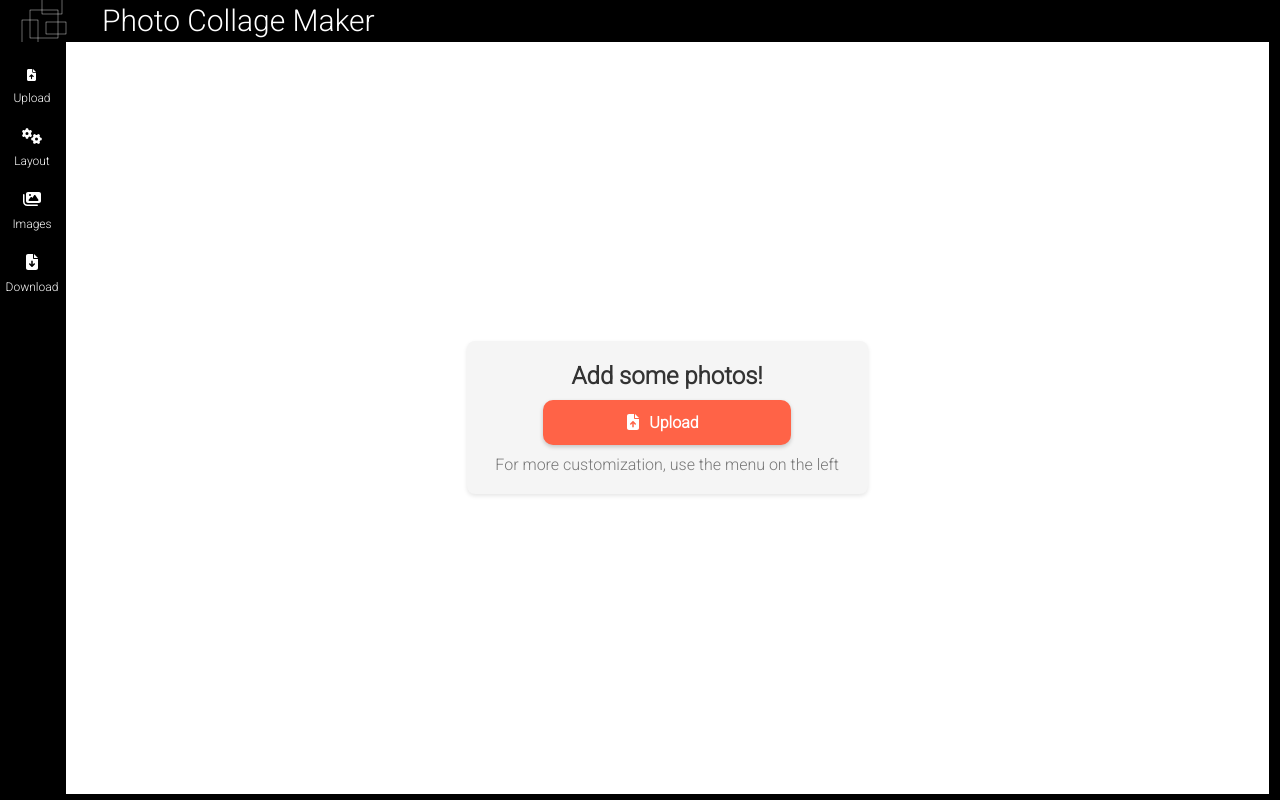
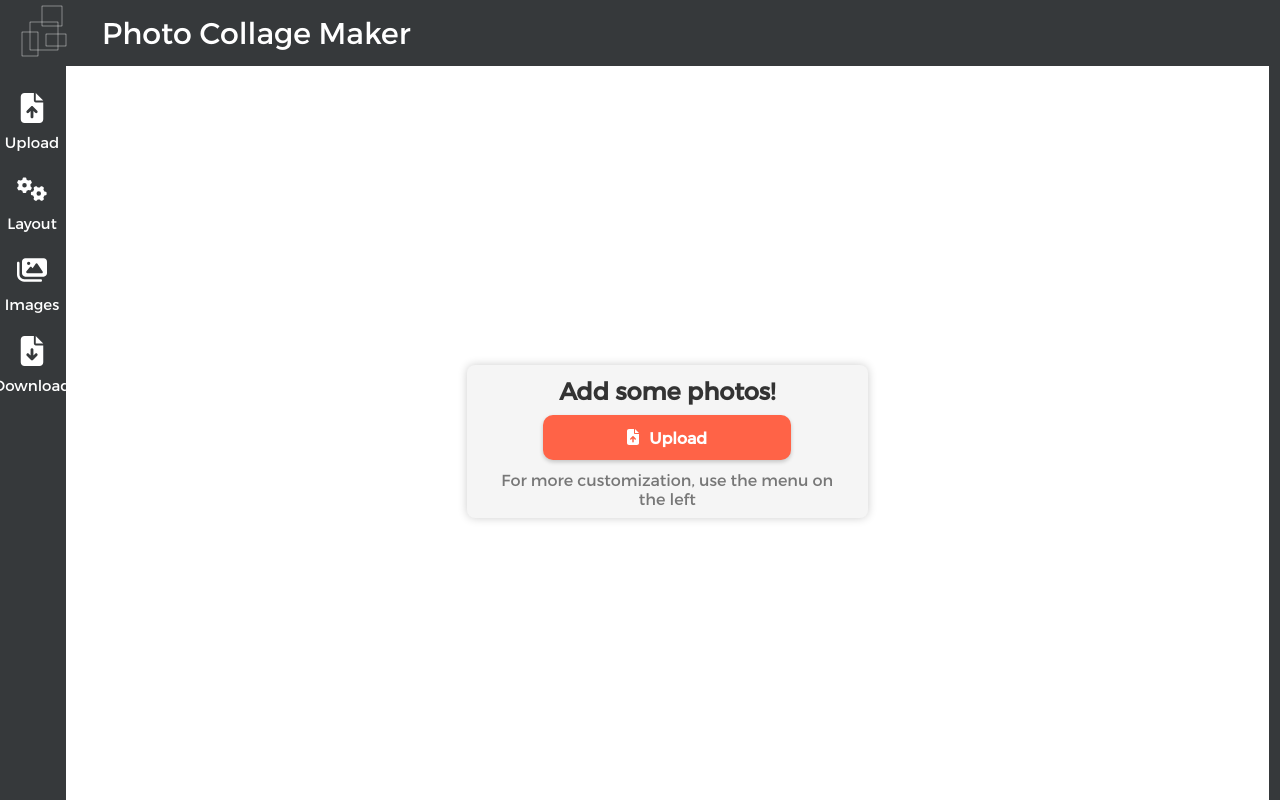
Before and after one commit to JahsiasWhite/collage-maker, a React (Create React App) app: page / in a window 1280 px wide. Built offline with nearby package versions, Linux system fonts and the light colour scheme.

Commit message:
New font and colors !

```diff
--- a/src/App.css
+++ b/src/App.css
@@ -2,13 +2,12 @@
 @import url('https://fonts.googleapis.com/css2?family=Roboto:wght@300&display=swap');
 
 :root {
-  --background-color: black;
+  --background-color: #36393b;
   /* --background-color: rgb(53, 51, 51); */
-  --secondary-color: white;
+  --secondary-color: white; /* Text color */
 
   --border-size: 0.2vh;
-  --header-height: 5vh;
-  /* --menu-border-width: 0.2vw; */
+  --header-height: 8vh;
   --menu-width: 5vw;
 }
 
@@ -30,7 +29,12 @@ body {
   flex-direction: column; /* Arrange children in a column */
   align-items: center; /* Center children horizontally */
 
-  font-family: 'Roboto', sans-serif;
+  font-family: 'TrueDreamRegular', sans-serif;
+}
+
+@font-face {
+  font-family: 'TrueDreamRegular';
+  src: url('./styles/Trueno-wml2.otf');
 }
 
 /* img {
--- a/src/components/CollageExporter.js
+++ b/src/components/CollageExporter.js
@@ -56,7 +56,7 @@ const CollageExporter = () => {
     //   <button onClick={handleExport}>Export Collage</button>
     // </div>
     <div className={styles.menuButton} onClick={handleExport}>
-      <FontAwesomeIcon icon={faFileArrowDown} />
+      <FontAwesomeIcon className={styles.icon} icon={faFileArrowDown} />
       <div className={styles.menuLabel}>Download</div>
     </div>
   );
--- a/src/components/CollageImages.js
+++ b/src/components/CollageImages.js
@@ -17,7 +17,7 @@ const CollageImages = ({ onToggle }) => {
       className={` ${styles.menuButton} ${imagesClicked ? styles.open : ''}`}
       onClick={handleClick}
     >
-      <FontAwesomeIcon icon={faImages} />
+      <FontAwesomeIcon className={styles.icon} icon={faImages} />
       <div className={styles.menuLabel}>Images</div>
     </div>
   );
--- a/src/components/CollageLayout.js
+++ b/src/components/CollageLayout.js
@@ -19,7 +19,7 @@ const CollageEditor = ({ onToggle }) => {
       className={` ${styles.menuButton} ${layoutClicked ? styles.open : ''}`}
       onClick={handleClick}
     >
-      <FontAwesomeIcon icon={faGears} />
+      <FontAwesomeIcon className={styles.icon} icon={faGears} />
       <div className={styles.menuLabel}>Layout</div>
     </div>
   );
--- a/src/components/ImageUpload.js
+++ b/src/components/ImageUpload.js
@@ -39,7 +39,7 @@ const ImageUpload = ({ onImageUpload }) => {
   return (
     <div className={styles.menuButton}>
       <label htmlFor="file-upload" className={styles.menuLabel}>
-        <FontAwesomeIcon icon={faFileArrowUp} />
+        <FontAwesomeIcon className={styles.icon} icon={faFileArrowUp} />
         <div className={styles.menuLabel}>Upload</div>
       </label>
       <input
--- a/src/styles/MainUploader.module.css
+++ b/src/styles/MainUploader.module.css
@@ -12,7 +12,7 @@
   background-color: #f5f5f5;
   /* border: 2px solid #ddd; */
   border-radius: 8px;
-  box-shadow: 0px 2px 4px rgba(0, 0, 0, 0.1);
+  box-shadow: 0px 0px 10px rgba(0, 0, 0, 0.2);
   width: 30%;
   height: 15%;
 }
--- a/src/styles/MenuBar.module.css
+++ b/src/styles/MenuBar.module.css
@@ -50,7 +50,7 @@
 }
 
 .menuLabel {
-  font-size: 12px;
+  font-size: 15px;
   margin-top: 10px;
   cursor: pointer;
 
@@ -58,6 +58,11 @@
   flex-direction: column;
   align-items: center;
   /* justify-content: center; */
+}
+
+.icon {
+  width: 30px;
+  height: 30px;
 }
 
 .menuItemInput {
```
Also changed, not shown: src/styles/Trueno-wml2.otf (added), 1 other file (tests, documents, lock files or other folders).
